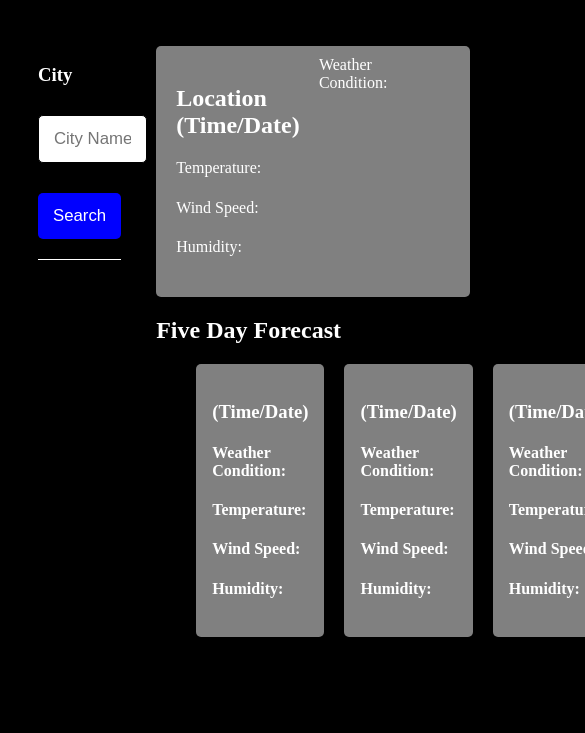
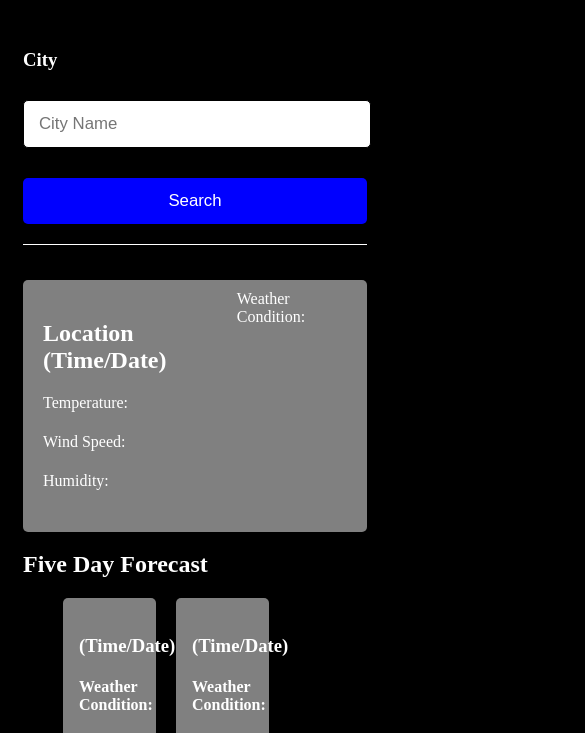
Before and after one commit to TRalston511/Weather-Dashboard, a plain HTML site: page index.html in a window 390 px wide. Shown: the part 90-823 px from the top of the page, 585 px wide, since content can reach past the window. Drawn offline with Linux system fonts and the light colour scheme.

Commit message:
added page responsiveness to screen sizes

```diff
--- a/style.css
+++ b/style.css
@@ -85,3 +85,42 @@ text-transform: capitalize;
     border-radius: 5px;
     width: calc(100 / 5);
 }
+
+/*------------Responsive Code-----------*/
+
+@media (max-width: 1400px){
+    .weather-data .current-weather {
+        padding: 20px;
+    }
+    .weather-cards {
+        flex-wrap: wrap;
+    }
+    .weather-cards .card {
+        width: calc(100% / 4 - 15px);
+    }
+}
+
+@media (max-width: 1200px){
+    .weather-cards .card {
+        width: calc(100% / 3 - 15px);
+    }
+}
+
+@media (max-width: 950px){
+    .weather-input {
+        width: 450px;
+    }
+    .weather-cards .card {
+        width: calc(100% / 4 - 15px);
+    }
+}
+
+@media (max-width: 750px) {
+    .container {
+        flex-wrap: wrap;
+        padding: 15px;
+    }
+    .weather-input {
+        width: 100%;
+    }
+}
```
